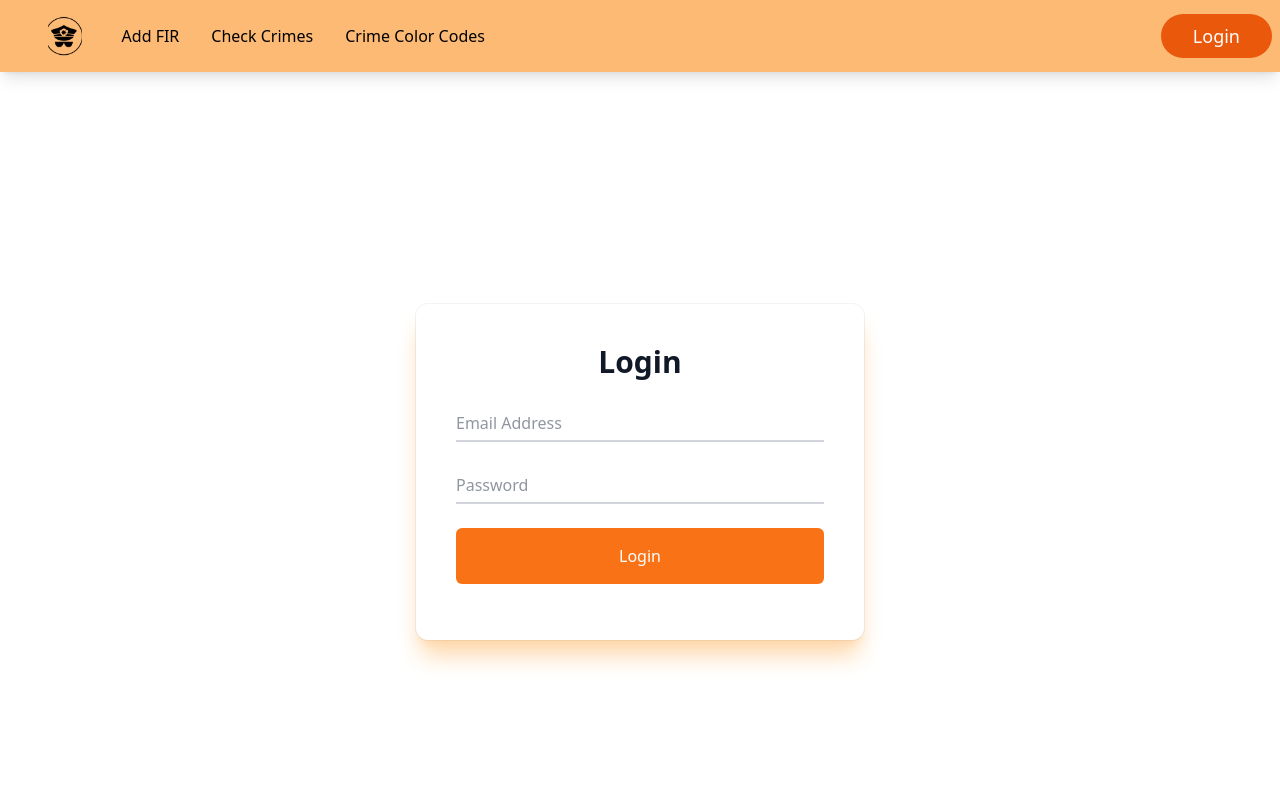
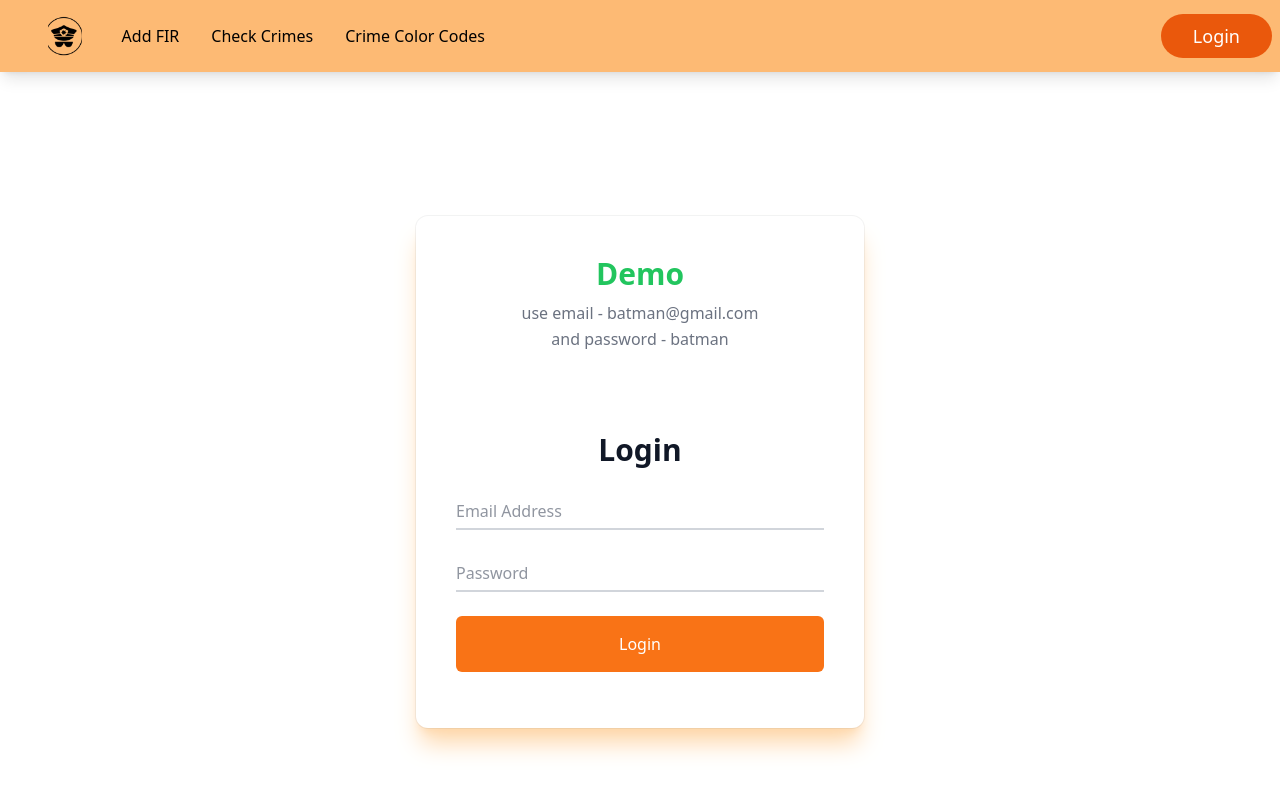
Before and after one commit to Harsh-bhai/Crime-mapping, a Next.js app in the folder frontend/: page /login in a window 1280 px wide. Shown: the top 800 px of the page. Built offline with nearby package versions, Linux system fonts and the light colour scheme.

Commit message:
demo login added

```diff
--- a/frontend/pages/login.js
+++ b/frontend/pages/login.js
@@ -73,7 +73,20 @@ const Login = ({reloadNav}) => {
   };
   return (
     <div className="min-h-screen flex justify-center items-center">
+
       <div className=" relative mx-auto w-full max-w-md bg-white px-6 pt-10 pb-8 shadow-xl shadow-orange-200 ring-1 ring-gray-900/5 sm:rounded-xl sm:px-10">
+      <div className="flex flex-wrap w-full mb-20 flex-col items-center text-center">
+  <h1 className="sm:text-3xl text-2xl  title-font mb-2 font-bold text-green-500">
+    Demo
+  </h1>
+  <p className=" leading-relaxed text-gray-500">
+    use email - batman@gmail.com
+  </p>
+  <p className=" leading-relaxed text-gray-500">
+  and password - batman
+  </p>
+</div>
+
         <div className="w-full">
           <div className="text-center">
             <h1 className="text-3xl font-semibold text-gray-900">Login</h1>
```
